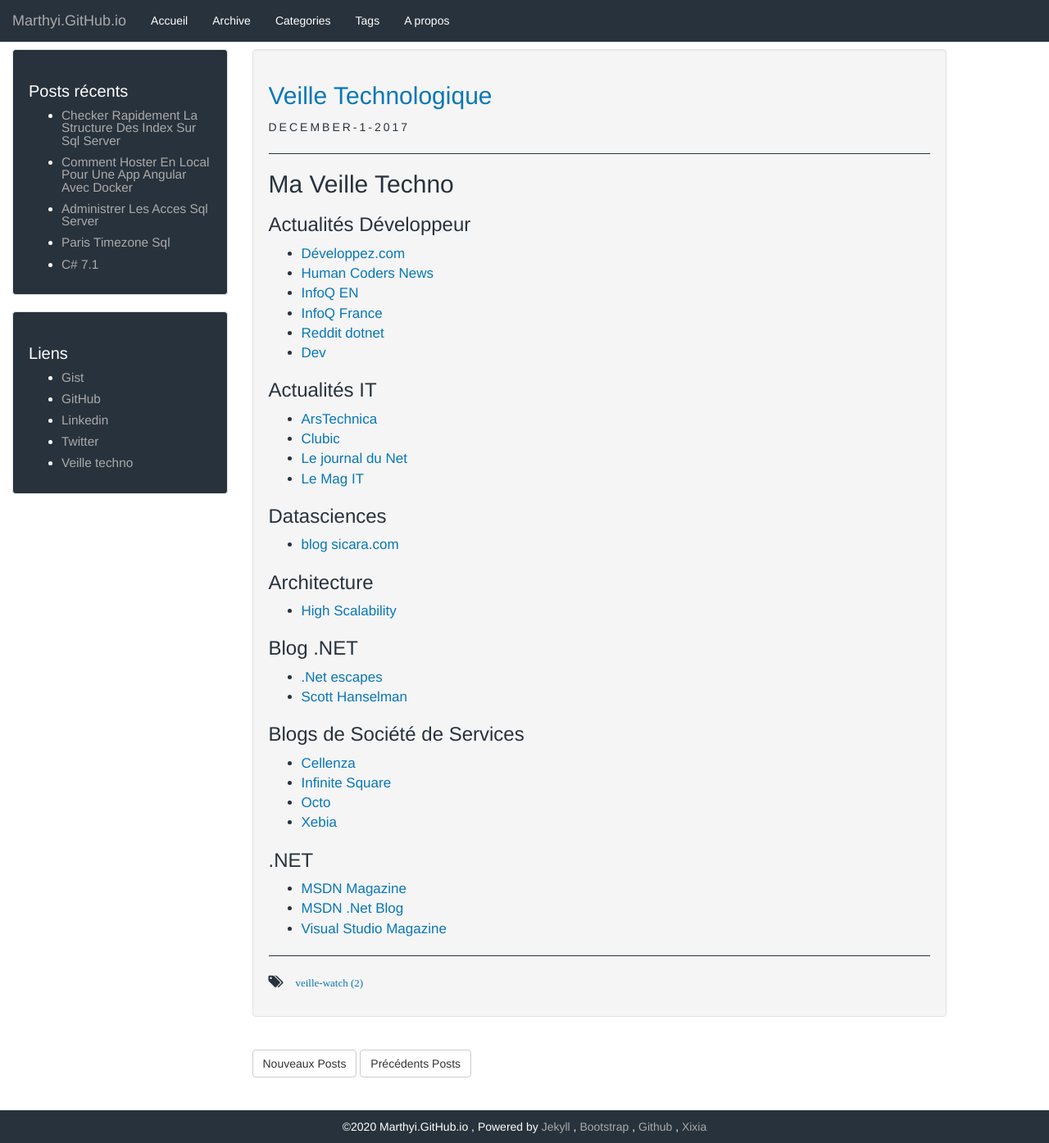
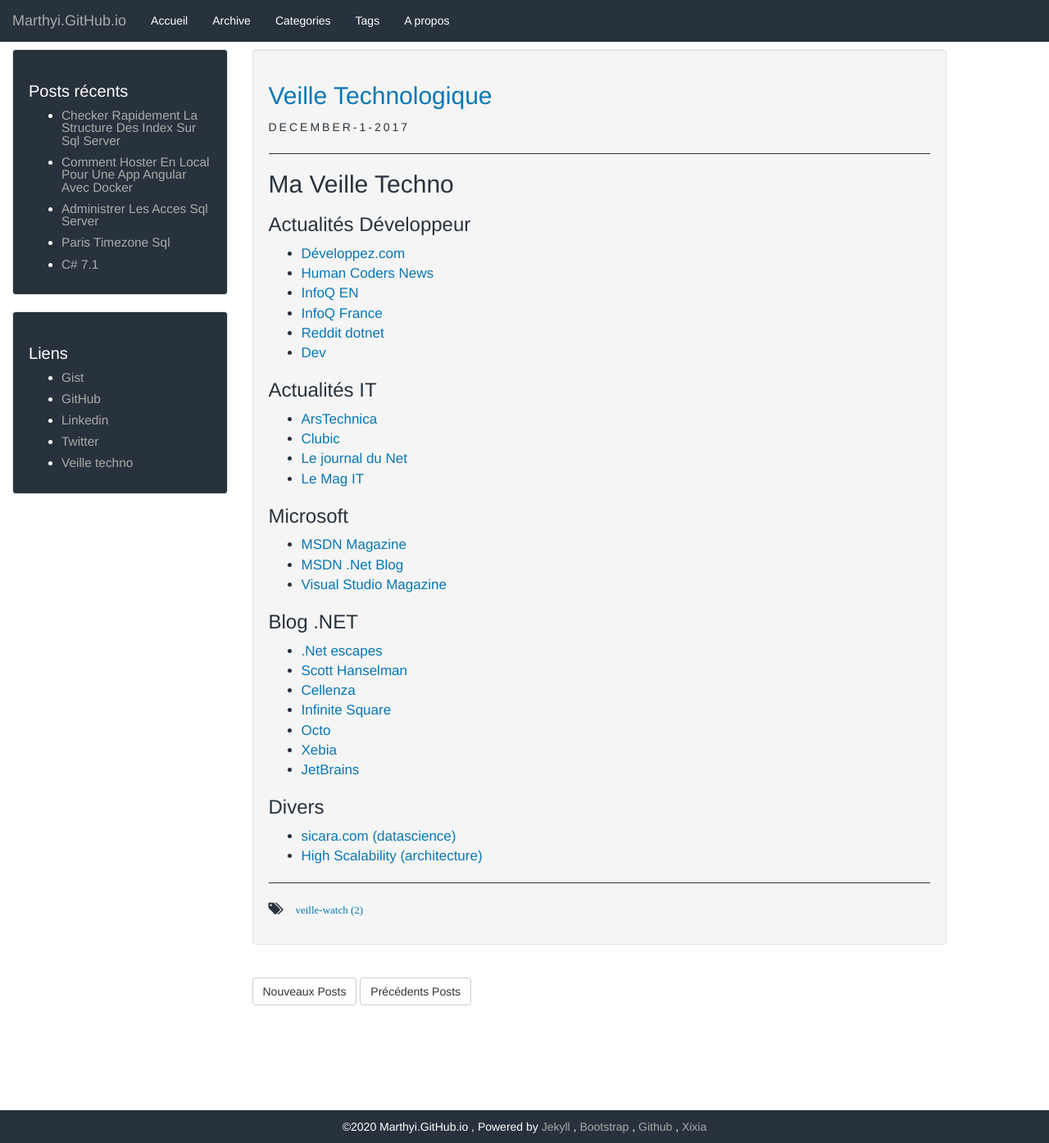
Before and after one commit to Marthyi/marthyi.github.io, a Jekyll site: the page built from _posts/2017-12-01-Veille-technologique.md, in a window 1280 px wide and 1395 px high. Shown: the whole window at 82% size. Built offline with Jekyll 4.4.1, drawn with Linux system fonts in a browser that asks for light colours; our own code applies the rules of GitHub Pages for plain Markdown files.

Commit message:
reorder links

```diff
--- a/_posts/2017-12-01-Veille-technologique.md
+++ b/_posts/2017-12-01-Veille-technologique.md
@@ -19,23 +19,20 @@
 - [Le journal du Net](http://www.journaldunet.com/)
 - [Le Mag IT](http://www.lemagit.fr/)
 
-### Datasciences
-- [blog sicara.com](https://blog.sicara.com/)
-
-### Architecture
-- [High Scalability](http://highscalability.com/)
+### Microsoft
+- [MSDN Magazine](https://msdn.microsoft.com/en-us/magazine/)
+- [MSDN .Net Blog](https://blogs.msdn.microsoft.com/dotnet/)
+- [Visual Studio Magazine](https://visualstudiomagazine.com/Home.aspx)
 
 ### Blog .NET
 - [.Net escapes](https://andrewlock.net/#open)
 - [Scott Hanselman](https://www.hanselman.com/blog/)
-
-### Blogs de Société de Services
 - [Cellenza](http://blog.cellenza.com/)
 - [Infinite Square](http://blogs.infinitesquare.com/)
 - [Octo](https://blog.octo.com/)
 - [Xebia](http://blog.xebia.fr/)
+- [JetBrains](https://blog.jetbrains.com/dotnet/)
 
-### .NET
-- [MSDN Magazine](https://msdn.microsoft.com/en-us/magazine/)
-- [MSDN .Net Blog](https://blogs.msdn.microsoft.com/dotnet/)
-- [Visual Studio Magazine](https://visualstudiomagazine.com/Home.aspx)
+### Divers
+- [sicara.com (datascience)](https://blog.sicara.com/)
+- [High Scalability (architecture)](http://highscalability.com/)
```
